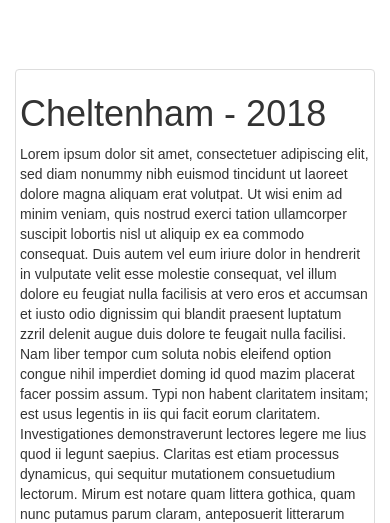
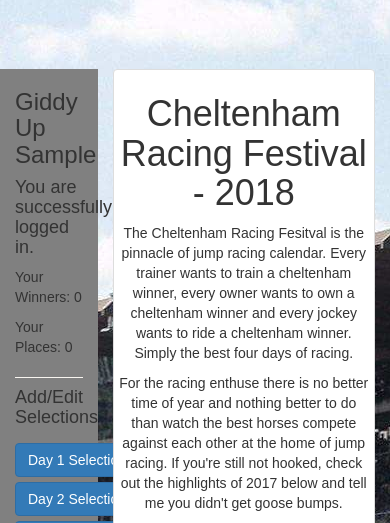
Before and after one commit to brianquinlan1989/django_tipster, a Django app: page / in a window 390 px wide; the page is wider, and only the part inside the window is pictured. Shown: the part 51-574 px from the top of that part. Run offline with Django 3.2, Linux system fonts and the light colour scheme; the visitor is signed in with stand-in values (Sample User, id 1); some libraries are stand-ins or nearby versions; grey boxes are pictures that could not be loaded.

Commit message:
styled index.html

```diff
--- a/home/templates/home/index.html
+++ b/home/templates/home/index.html
@@ -2,98 +2,101 @@
 {% load staticfiles %}
 {% block content %}
 
-<div class="container-fluid">
-    <div class="row">
-        <div class="col-xs-12 sm-col-12 col-md-12 col-lg-12">
-            <div class="thumbnail">
-                <h1>Cheltenham - 2018</h1>
-                <p>Lorem ipsum dolor sit amet, consectetuer adipiscing elit,
-                sed diam nonummy nibh euismod tincidunt ut laoreet dolore
-                magna aliquam erat volutpat. Ut wisi enim ad minim veniam,
-                quis nostrud exerci tation ullamcorper suscipit lobortis nisl
-                ut aliquip ex ea commodo consequat. Duis autem vel eum iriure
-                dolor in hendrerit in vulputate velit esse molestie consequat,
-                vel illum dolore eu feugiat nulla facilisis at vero eros et
-                accumsan et iusto odio dignissim qui blandit praesent luptatum
-                zzril delenit augue duis dolore te feugait nulla facilisi.
-                Nam liber tempor cum soluta nobis eleifend option congue
-                nihil imperdiet doming id quod mazim placerat facer possim
-                assum. Typi non habent claritatem insitam; est usus legentis
-                in iis qui facit eorum claritatem. Investigationes
-                demonstraverunt lectores legere me lius quod ii legunt saepius.
-                Claritas est etiam processus dynamicus, qui sequitur mutationem
-                consuetudium lectorum. Mirum est notare quam littera gothica,
-                quam nunc putamus parum claram, anteposuerit litterarum formas
-                humanitatis per seacula quarta decima et quinta decima. Eodem
-                modo typi, qui nunc nobis videntur parum clari, fiant sollemnes
-                in futurum.</p>
-            </div>
-        </div>
-    </div>
-</div>
-
 <div class="container">
     <div class="row">
-        <div class="col-xs-12 sm-col-12 col-md-12 col-lg-12">
-            <a href="{% url 'show_rules' %}">How to play</a>
+        {% if user.is_authenticated %}
+        <div class="col-xs-3 sm-col-3 col-md-3 col-lg-3 left-background">
+            <p><h3>Giddy Up {{ user.first_name }}</h3></p>
+            <p><h4>You are successfully logged in.</h4></p>
+            <p>Your Winners: 0</p>
+            <p>Your Places: 0</p>
+            <hr>
+            <p><h4><center>Add/Edit Selections</center></h4></p>
+            <div>
+                <center>
+                {% if race_start_time is True %}
+                    <a href="{% url 'add_selection' 1 %}" class="btn btn-primary select-button-margin">Day 1 Selections</a>
+                {% else %}
+                    <p><a href="{% url 'add_selection_confirmed' 1 %}" class="btn btn-primary select-button-margin">Day 1 deadline has passed</a></p>
+                {% endif %}
+                {% if race_start_time is True %}
+                    <a href="{% url 'add_selection' 2 %}" class="btn btn-primary select-button-margin">Day 2 Selections</a>
+                {% else %}
+                    <p><a href="{% url 'add_selection_confirmed' 2 %}" class="btn btn-primary select-button-margin">Day 2 deadline has passed</a></p>
+                {% endif %}
+                {% if race_start_time is True %}
+                    <a href="{% url 'add_selection' 3 %}" class="btn btn-primary select-button-margin">Day 3 Selections</a>
+                {% else %}
+                    <p><a href="{% url 'add_selection_confirmed' 3 %}" class="btn btn-primary select-button-margin">Day 3 deadline has passed</a></p>
+                {% endif %}
+                {% if race_start_time is True %}
+                    <a href="{% url 'add_selection' 4 %}" class="btn btn-primary select-button-margin">Day 4 Selections</a>
+                {% else %}
+                    <p><a href="{% url 'add_selection_confirmed' 4 %}" class="btn btn-primary select-button-margin">Day 4 deadline has passed</a></p>
+                {% endif %}
+                </center>
             </div>
+            <hr>
+            <p><h4><center>View Leaderboard</center></h4></p>
+            <center><a href="{% url 'leaderboard' %}" class="btn btn-primary" value="view_leaderboard">Leaderboard</a></center>
         </div>
+         <div class="col-xs-9 sm-col-9 col-md-9 col-lg-9">
+            <div class="thumbnail">
+                <h1><center>Cheltenham Racing Festival - 2018</center></h1>
+                <p>
+                    <center>
+                    The Cheltenham Racing Fesitval is the pinnacle of jump racing calendar. Every trainer wants to train a cheltenham winner, every owner wants to own a cheltenham winner and every jockey wants to ride a cheltenham winner. Simply the best four days of racing.
+                    </center>
+                </p>
+                <p>
+                    <center>
+                    For the racing enthuse there is no better time of year and nothing better to do than watch the best horses compete against each other at the home of jump racing. If you're still not hooked, check out the highlights of 2017 below and tell me you didn't get goose bumps.
+                    </center>
+                </p>
+                <iframe width="835" height="345" src="https://www.youtube.com/embed/tgkK7px8Fv8" frameborder="0" allow="accelerometer; autoplay; encrypted-media; gyroscope; picture-in-picture" allowfullscreen>
+                </iframe>
             </div>
-
-
-
-{% if user.is_authenticated %}
-<div class="container">
-    <div class="row">
-        <div class="col-xs-12 col-sm-6 col-md-3 col-lg-3">
-            {% if race_start_time is True %}
-                <a href="{% url 'add_selection' 1 %}" class="btn btn-primary">Day 1 Selections</a>
-            {% else %}
-                <p><a href="{% url 'add_selection_confirmed' 1 %}" class="btn btn-primary">Day 1 deadline has passed</a></p>
-            {% endif %}
-        </div>
-        <div class="col-xs-12 col-sm-6 col-md-3 col-lg-3">
-            {% if race_start_time is True %}
-                <a href="{% url 'add_selection' 2 %}" class="btn btn-primary">Day 2 Selections</a>
-            {% else %}
-                <p><a href="{% url 'add_selection_confirmed' 2 %}" class="btn btn-primary">Day 2 deadline has passed</a></p>
-            {% endif %}
-        </div>
-        <div class="col-xs-12 col-sm-6 col-md-3 col-lg-3">
-            {% if race_start_time is True %}
-                <a href="{% url 'add_selection' 3 %}" class="btn btn-primary">Day 3 Selections</a>
-            {% else %}
-                <p><a href="{% url 'add_selection_confirmed' 3 %}" class="btn btn-primary">Day 3 deadline has passed</a></p>
-            {% endif %}
-        </div>
-        <div class="col-xs-12 col-sm-6 col-md-3 col-lg-3">
-             {% if race_start_time is True %}
-                <a href="{% url 'add_selection' 4 %}" class="btn btn-primary">Day 4 Selections</a>
-            {% else %}
-                <p><a href="{% url 'add_selection_confirmed' 4 %}" class="btn btn-primary">Day 4 deadline has passed</a></p>
-            {% endif %}
-        </div>
-        <div class="container">
-            <div class="row">
-                <div class="col-xs-12 col-sm-12 col-lg-12 col-md-12">
-                    <a href="{% url 'leaderboard' %}" class="btn btn-primary" value="view_leaderboard">View Leaderboard</a>
         </div>
     </div>
 </div>
 {% else %}
 <div class="container">
     <div class="row">
-                <div class="col-xs-12 col-sm-12 col-lg-12 col-md-12">
-                    <a href="{% url 'signup' %}" class="btn btn-primary">Sign Up</a>
+        <div class="col-xs-12 sm-col-12 col-md-12 col-lg-12 center">
+            <div>
+                <p><h1><center>THINK YOU KNOW THE CHELTENHAM FESTIVAL?</center></h1></p>
             </div>
             <div>
-                    <p>Already got an account?<a href="{% url 'login' %}">Login here</a></p>
+                <p><h2><center>WANT AN INTEREST IN ALL 28 RACES?</center></h2></p>
+            </div>
+            <div>
+                <p><h3><center>FANCY YOURSELF A TIPSTER?</center></h3></p>
+            </div>
+            <div>
+                <p><h4><center>€25 - GO AND BEAT YOUR FRIENDS</center></h4></p>
+            </div>
+            <div>
+                <center><a href="{% url 'signup' %}" class="btn btn-primary">Sign Up</a></center>
+                <center><p>Already got an account?<a href="{% url 'login' %}">Login here</a></p></center>
+            </div>
+
+            <div class="col-xs-12 sm-col-12 col-md-12 col-lg-12">
+                <div class="thumbnail">
+                    <h1>Cheltenham Racing Festival - 2018</h1>
+                        <p>
+                            The Cheltenham Racing Fesitval is the pinnacle of jump racing calendar. Every trainer wants to train a cheltenham winner, every owner wants to own a cheltenham winner and every jockey wants to ride a cheltenham winner. Simply the best four days of racing.
+                        </p>
+                        <p>
+                            For the racing enthuse there is no better time of year and nothing better to do than watch the best horses compete against each other at the home of jump racing. If you're still not hooked, check out the highlights of 2017 below and tell me you didn't get goose bumps.
+                        </p>
+                    <iframe width="1100" height="550" src="https://www.youtube.com/embed/tgkK7px8Fv8" frameborder="0" allow="accelerometer; autoplay; encrypted-media; gyroscope; picture-in-picture" allowfullscreen>
+                    </iframe>
+                </div>
+            </div>
         </div>
     </div>
 </div>
 {% endif %}
-    </div>
-</div>
 
 
 {% endblock %}
--- a/static/css/style.css
+++ b/static/css/style.css
@@ -1,6 +1,7 @@
 body {
     font-family: Arial;
     padding-top: 100px;
+    background-image: url("images/cheltenham.jpg");
 
 }
 
@@ -12,22 +13,46 @@
     color: #A9A9A9;
 }
 
+
+
+/*---base.html---*/
 .icon-bar {
     background-color: #fff;
 }
+/*---index.html---*/
+.left-background {
+    background-color:grey;
+    height: 525px;
+}
 
+.select-button-margin {
+    margin-top: 5px;
+}
+
+hr {
+    margin-top: 20px;
+    margin-bottom: 10px;
+    border: 0;
+    border-top: 1px solid #f8f5f0;
+/*---add_selection.html---*/
+/*---add_selection_confirmed.html---*/
+/*---leaderboard.html---*/
+/*---user_selection.html---*/
+.fa-check {
+    color: green
+}
+.winner {
+    color: green
+}
+/*---rules.html---*/
+/*---profile.html---*/
+/*---login.html---*/
+/*---password_reset_complete.html---*/
+/*---password_reset_confirm.html---*/
+/*---password_reset_done.html---*/
+/*---password_reset_email.html---*/
+/*---password_reset_form.html---*/
 .accountform {
     padding-top: 20px;
 }
-
-.btn {
-    margin-top: 20px;
-}
-
-.fa-check {
-    color: green
-}
-
-.winner {
-    color: green
-}
+/*---make_payment.html---*/
--- a/templates/base.html
+++ b/templates/base.html
@@ -24,7 +24,7 @@
     {% endblock head_scripts %}
 </head>
 
-<body class = "background-image">
+<body>
     <!-- Fixed masthead -->
     <nav class="navbar navbar-masthead navbar-default navbar-fixed-top">
         <div class="container">
@@ -48,7 +48,16 @@
                     <li><a href="{% url 'login' %}"><i class="fa fa-sign-in"></i> Log In</a></li>
                     {% endif %}
                     <li><a href="{% url 'show_rules' %}">How To Play</a></li>
-                     <li><a href="#">Images</a></li>
+                    <li class="nav-item dropdown">
+                        <a class="nav-link dropdown-toggle" href="#" id="navbarDropdown" role="button" data-toggle="dropdown" aria-haspopup="true" aria-expanded="false">More</a>
+                        <div class="dropdown-menu" aria-labelledby="navbarDropdown">
+                          <a class="dropdown-item" href="#">Images</a>
+                          <div class="dropdown-divider"></div>
+                          <a class="dropdown-item" href="#">Course Info</a>
+                          <div class="dropdown-divider"></div>
+                          <a class="dropdown-item" href="#">Something else here</a>
+                        </div>
+                    </li>
 
                 </ul>
             </div>
@@ -66,7 +75,8 @@
     <div class="container">
         <br>
         <div class="row">
-            {% block content %} {% endblock %}
+            {% block content %}
+            {% endblock %}
         </div>
     </div>
     <footer>
```
Also changed, not shown: static/images/cheltenham.jpg (added). Lines whose indentation alone changed are shown as unchanged.
